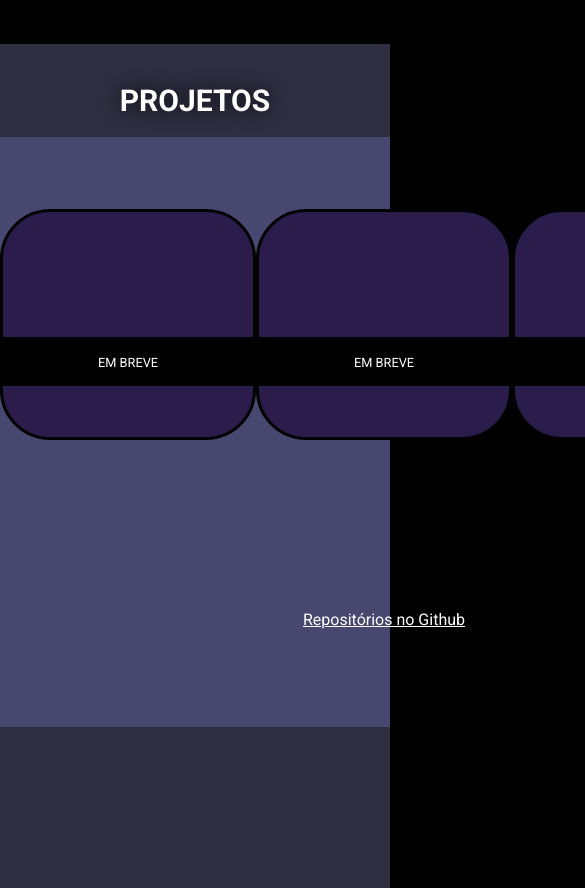
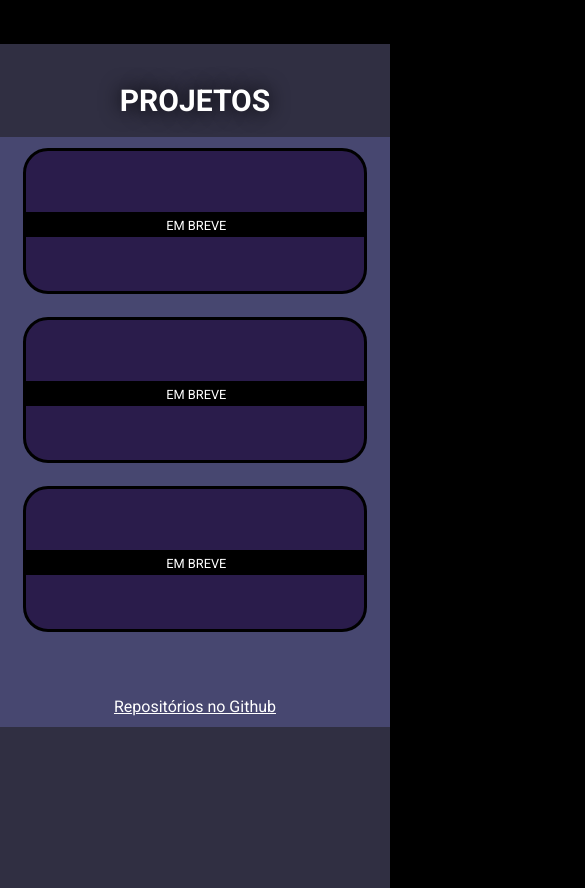
Before and after one commit to igorC5/portfolio_teste, a React (Vite) app: page / in a window 390 px wide. Shown: the part 1560-2448 px from the top of the page, 585 px wide, since content can reach past the window. Built offline with nearby package versions, Linux system fonts and the light colour scheme.

Commit message:
atualizando responsividade

```diff
--- a/src/ContainerInfos.css
+++ b/src/ContainerInfos.css
@@ -22,6 +22,7 @@
 .containProj{
     display: grid;
     background-color: rgb(71, 71, 112);
+    width: 100%;
     height: 70vh;
     display: grid;
     flex-direction: row;
@@ -39,7 +40,7 @@
     width: 250px;
     height: 60%;
     background-color: rgb(42, 28, 75);
-    border-radius: 50px;
+    border-radius: 25px;
     border: solid black 3px;
     text-align: center;
     grid-row: 1;
@@ -47,7 +48,7 @@
 
 .spanBG{
     padding: 15px 0px;
-    margin-top: 50%;
+    margin-top: 25%;
     background-color: black;
 }
 
@@ -64,7 +65,6 @@
 
 .projetoFrame span:hover{
     letter-spacing: 5px;
-
 }
 
 .img{
@@ -99,3 +99,30 @@
         width: 80%;
     }
 }
+
+@media only screen and (max-width: 800px){
+
+    .projetoFrame{
+        height: 140px;
+        width: 40vh;
+    }
+
+    .spanBG{
+        width: 99%;
+        padding: 3px;
+        margin: 18% 0px;
+    }
+
+    .projetoFrame.um{
+        grid-column: 1;
+        grid-row: 1;
+    }
+    .projetoFrame.dois{
+        grid-column: 1;
+        grid-row: 2;
+    }
+    .projetoFrame.tres{
+        grid-row: 3;
+        grid-column: 1;
+    }
+}
--- a/src/ContainerInfos.jsx
+++ b/src/ContainerInfos.jsx
@@ -5,19 +5,19 @@ function ContainerInfos(){
         <div>
             <div className='containProj'>
 
-                <div className="projetoFrame">
+                <div className="projetoFrame um">
                     <div className='spanBG'>
                         <span>EM BREVE</span>
                     </div>
                 </div>
 
-                <div className="projetoFrame">
+                <div className="projetoFrame dois">
                     <div className='spanBG'>
                         <span>EM BREVE</span>
                     </div>
                 </div>
 
-                <div className="projetoFrame">
+                <div className="projetoFrame tres">
                     <div className='spanBG'>
                         <span>EM BREVE</span>
                     </div>
```
